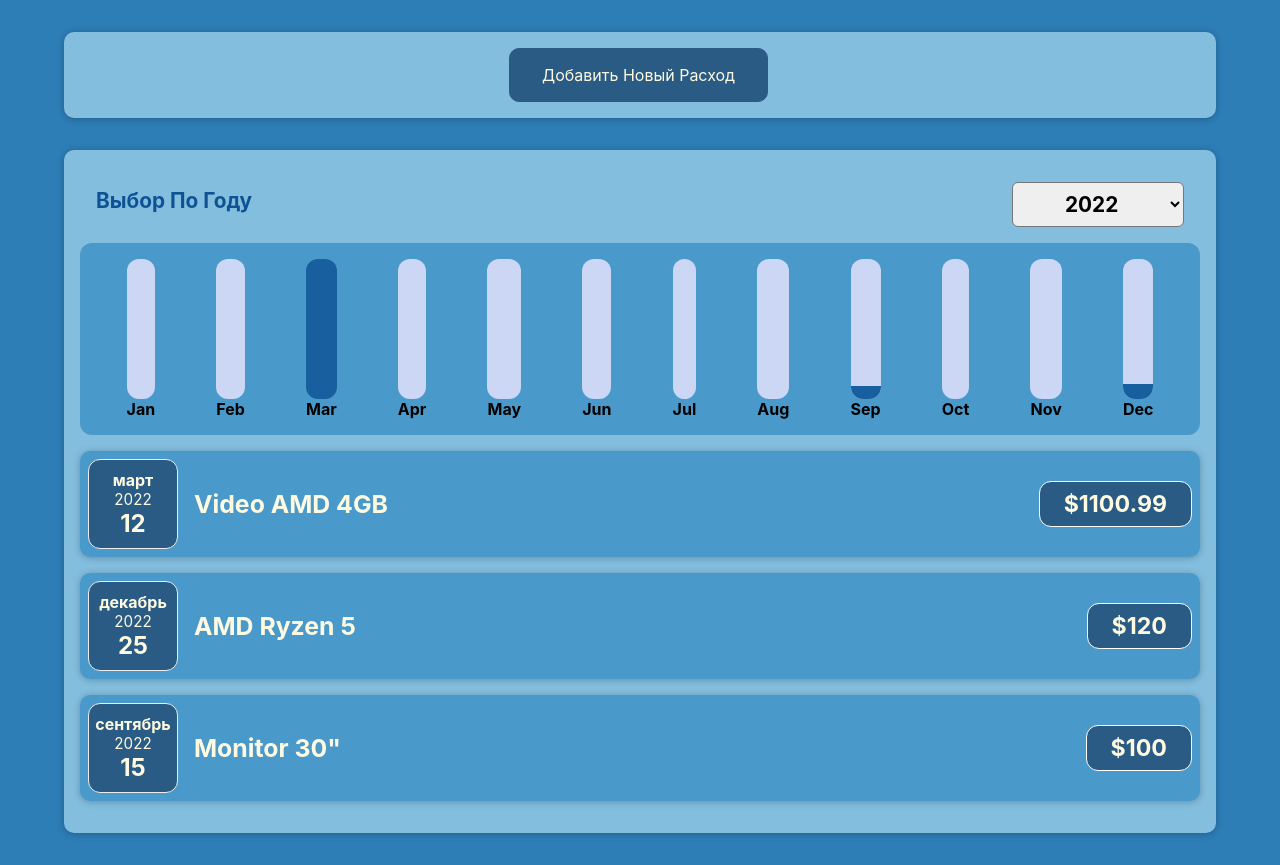
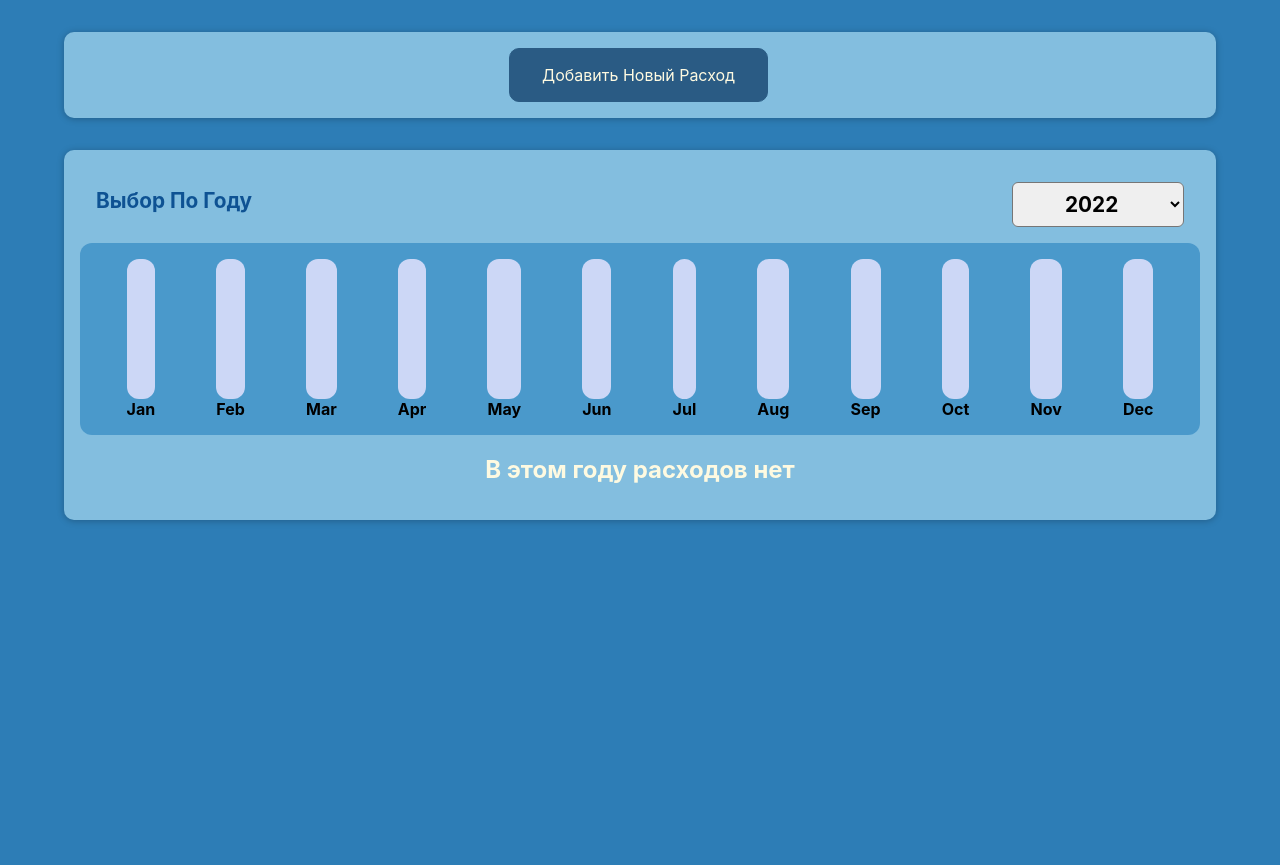
Before and after one commit to dmaberlin1/react-course-app, a React (Create React App) app: page / in a window 1280 px wide. After the commit the page ends 800 px from the top, so only its background shows below. Built offline with nearby package versions, Linux system fonts and the light colour scheme.

Commit message:
fix: INITIAL_COSTS
Project version: 2

Signed-off-by: dmaberlin1 <dmaberlin77@gmail.com>

```diff
--- a/src/App.js
+++ b/src/App.js
@@ -6,20 +6,20 @@ import React, {useState} from "react";
 const INITIAL_COSTS = [
     {
         id: 'c1',
-        date: new Date(2022, 2, 12),
+        date: new Date(2021, 2, 12),
         description: 'Video AMD 4GB',
         amount: 1100.99
     },
     {
         id: 'c2',
-        date: new Date(2022, 11, 25),
+        date: new Date(2021, 11, 25),
         description: ' AMD Ryzen 5',
         amount: 120
 
     },
     {
         id: 'c3',
-        date: new Date(2022, 8, 15),
+        date: new Date(2021, 8, 15),
         description: 'Monitor 30"',
         amount: 100
 
```
Also changed, not shown: public/index.html (indentation only).
